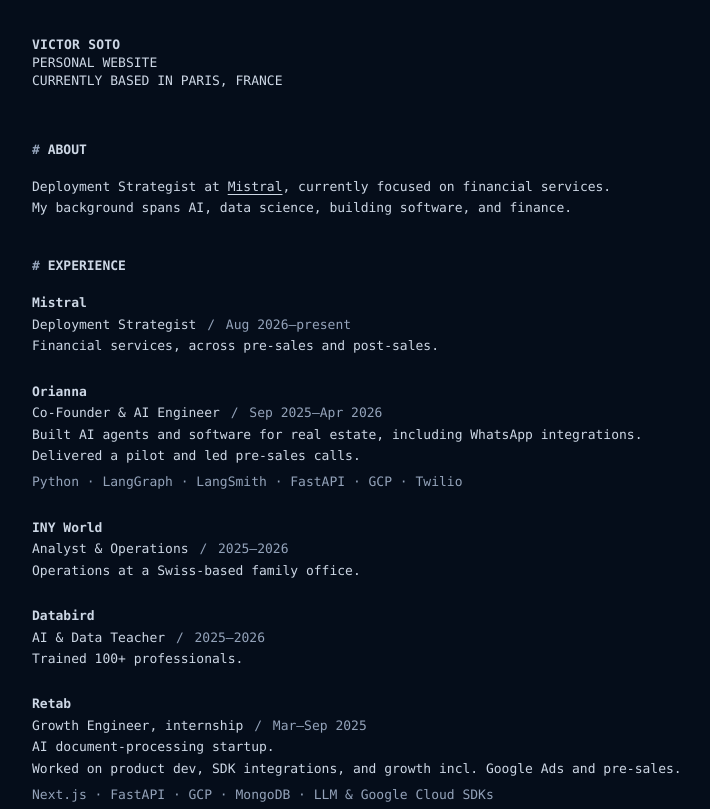
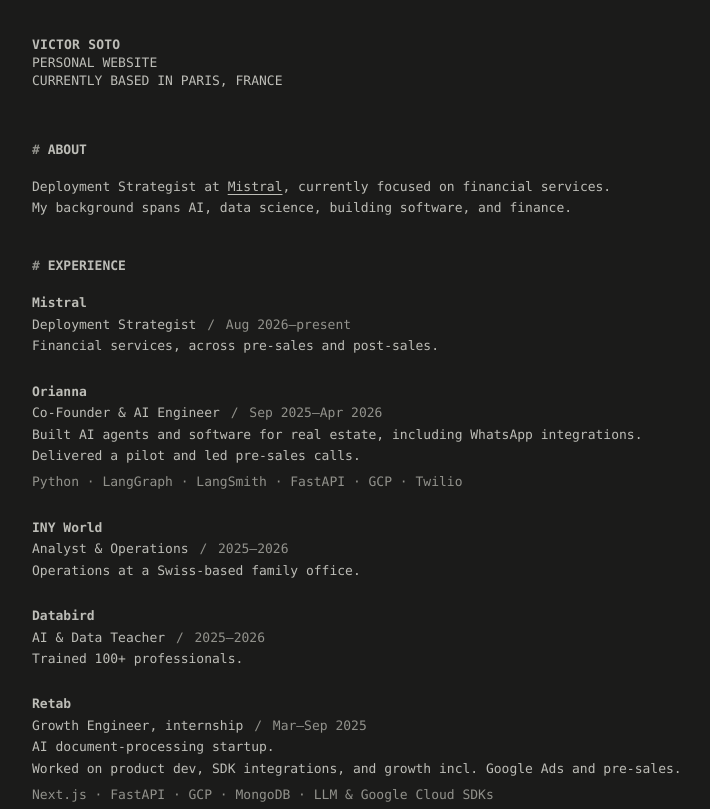
Before and after one commit to victorsotofr/victorsotofr.github.io, a plain HTML site: page index.html in a window 1280 px wide. Shown: the top 809 px of the page, without its empty margins (16-726 px from the left). Drawn offline with Linux system fonts and the dark colour scheme.

Commit message:
Use a softer charcoal and warm gray palette

```diff
--- a/index.html
+++ b/index.html
@@ -11,8 +11,8 @@
   <meta property="og:type" content="website">
   <meta property="og:url" content="https://victorsotofr.github.io/">
   <link rel="canonical" href="https://victorsotofr.github.io/">
-  <link rel="icon" href="./favicon-vs.svg" type="image/svg+xml">
-  <link rel="stylesheet" href="./style.css?v=midnight">
+  <link rel="icon" href="./favicon-vs.svg?v=charcoal" type="image/svg+xml">
+  <link rel="stylesheet" href="./style.css?v=charcoal">
 </head>
 <body>
   <a class="skip-link" href="#about">Skip to content</a>
--- a/style.css
+++ b/style.css
@@ -11,10 +11,10 @@
 }
 @media (prefers-color-scheme: dark) {
   :root {
-    --background: #050d1a;
-    --foreground: #cdd7e5;
-    --secondary: #94a3ba;
-    --focus: #93c5fd;
+    --background: #1b1b1a;
+    --foreground: #bdbdb7;
+    --secondary: #92928c;
+    --focus: #b7b7a8;
   }
 }
 * { box-sizing: border-box; }
```
Also changed, not shown: favicon-vs.svg, 1 other file.
